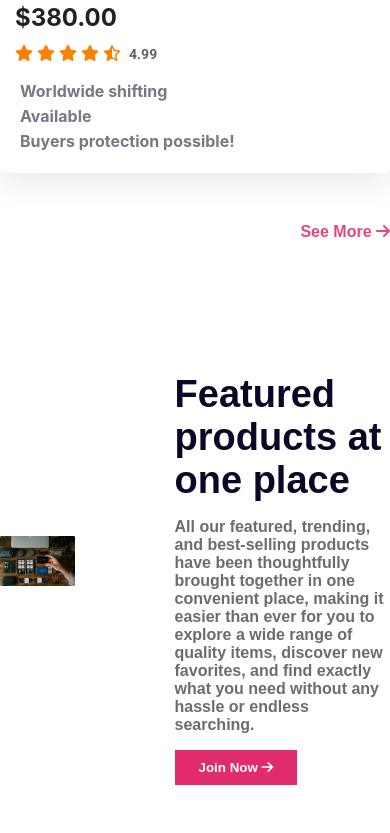
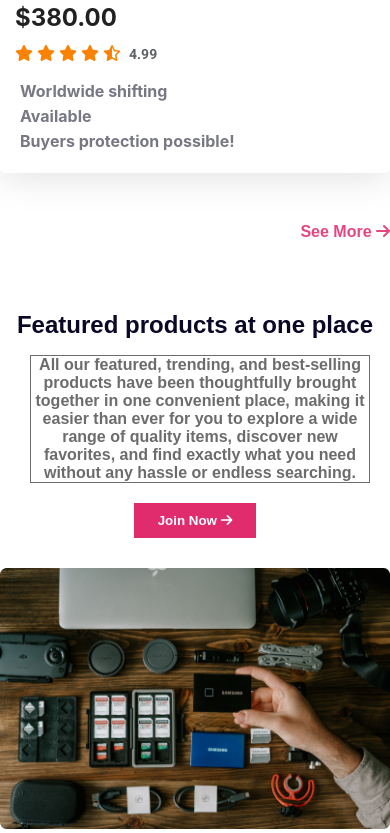
Before and after one commit to mdismail13/influencer-gear-website, a plain HTML site: page index.html in a window 390 px wide. Shown: the part 6223-7056 px from the top of the page. Before the commit the page ends 7008 px from the top, so only its background shows below. Drawn offline with Linux system fonts and the light colour scheme.

Commit message:
made feature section responsible for small devices

```diff
--- a/styles/main.css
+++ b/styles/main.css
@@ -264,6 +264,9 @@ body{
     margin-top: 100px;
 }
 
+.feature > div{
+    flex: 1;
+}
 
 .feature-title{
     font-size: 2.375rem;
@@ -278,9 +281,7 @@ body{
 .feature-content{
     max-width: 610px;
 }
-.feature-img{
-    width: 50%;
-}
+
 .feature-img img{
     width:100%;
 }
@@ -342,4 +343,22 @@ body{
         font-style: normal;
     }
 
+    .feature{
+        flex-direction: column-reverse;
+        gap:30px;
+        margin-top: 50px;
+    }
+
+    .feature-content{
+        text-align: center;
+    }
+
+    .feature-title{
+    font-size: 1.5rem;
+    }
+    .feature-description{
+        text-align: center;
+        border: 1px solid;
+        margin: 13px 20px 20px 30px;
+    }
 }
```
